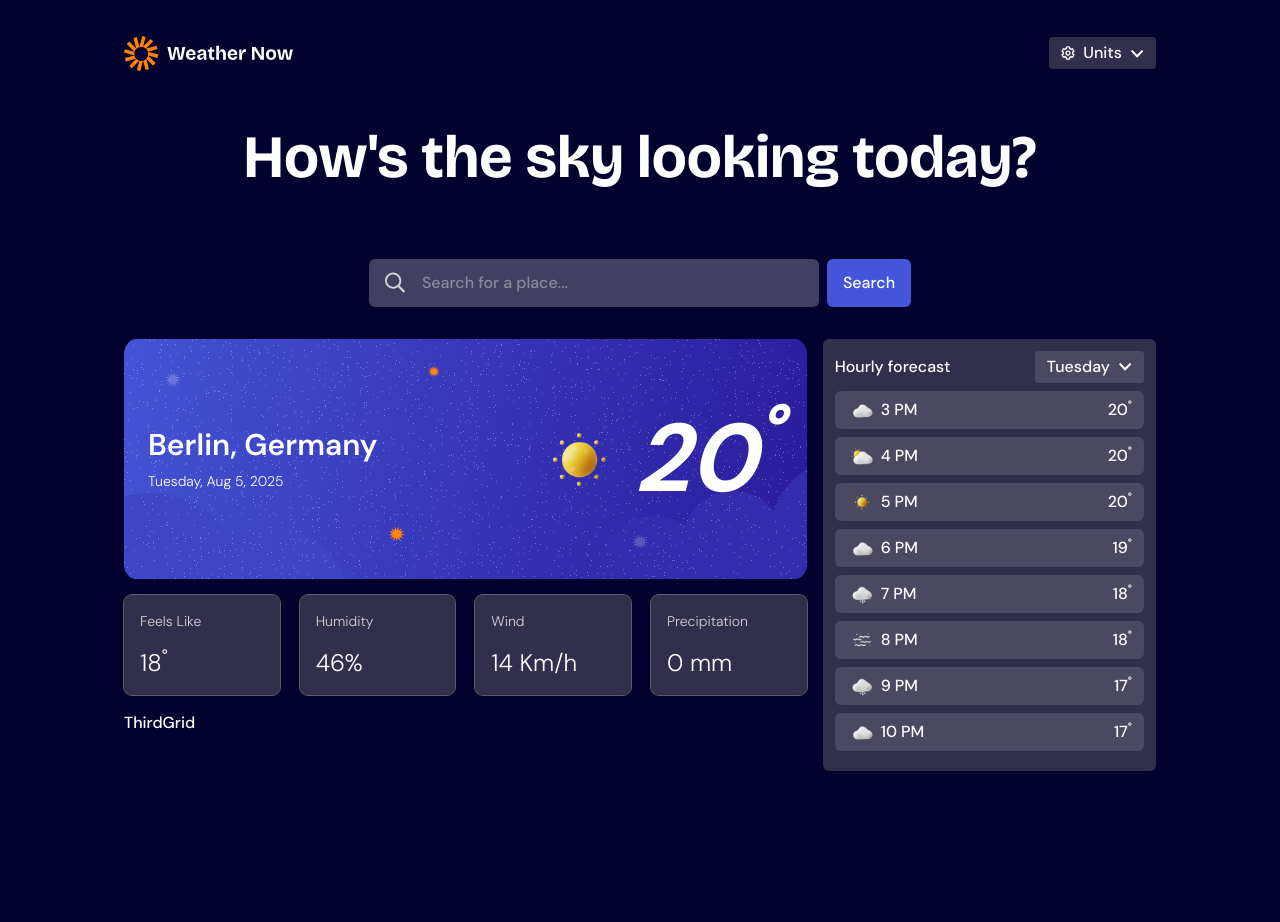
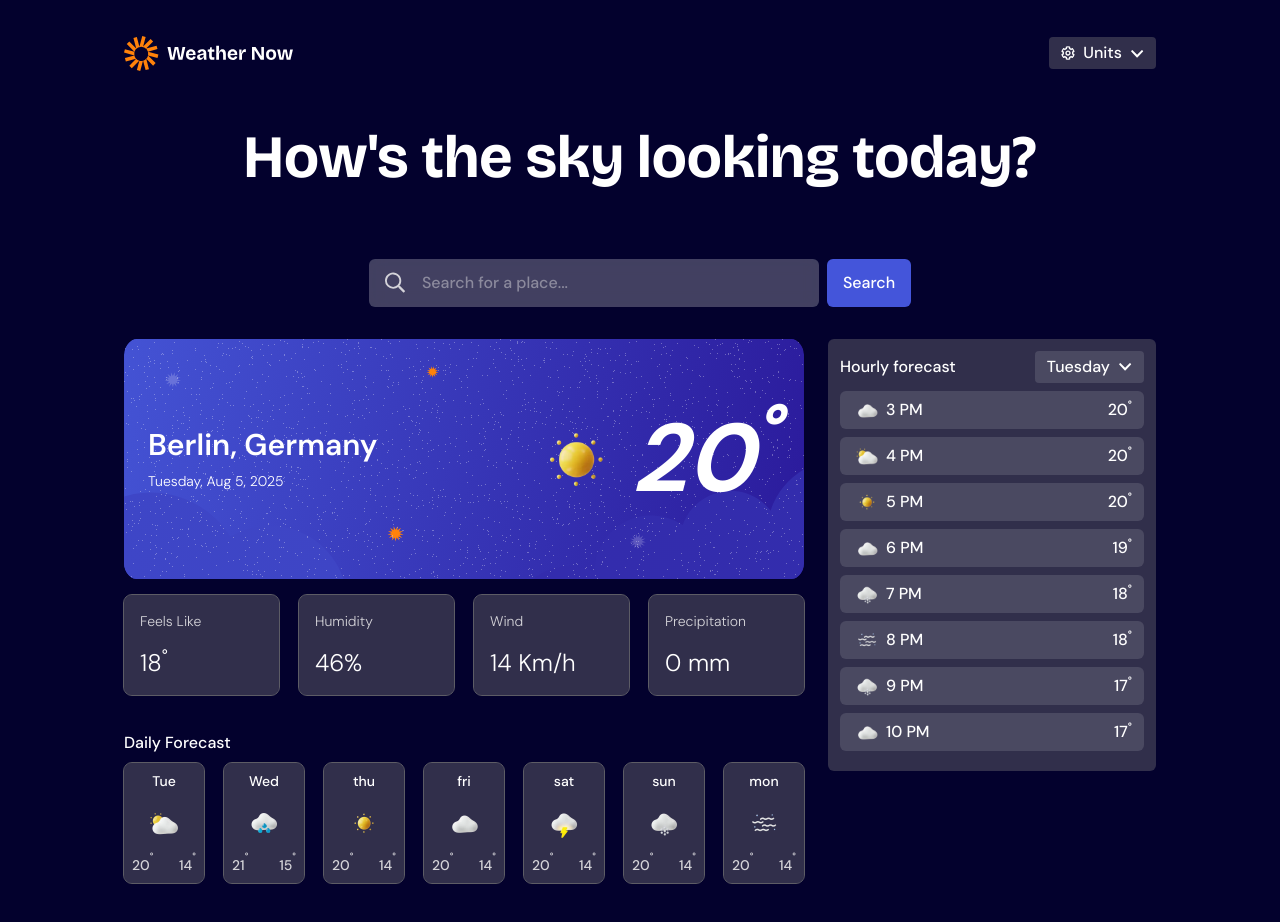
Before and after one commit to Bensaxxy/Weather-app, a Next.js app: page / in a window 1280 px wide. Shown: the top 922 px of the page. Before the commit the page ends 800 px from the top, so only its background shows below. Built offline with nearby package versions, Linux system fonts and the light colour scheme.

Commit message:
done with the interface of the ThirdGrid component

```diff
--- a/app/weatherContainer/AllGrid.tsx
+++ b/app/weatherContainer/AllGrid.tsx
@@ -6,15 +6,17 @@ import FourthGrid from "./FourthGrid";
 
 const AllGrid = () => {
   return (
-    <div className=" grid grid-cols-1 lg:grid-cols-3 gap-4">
+    <div className=" grid grid-cols-1 lg:grid-cols-3 gap-6">
       <div className=" col-span-2">
-        <div className=" grid gap-4">
+        <div className="grid gap-4">
           <FirstGrid />
           <SecondGrid />
           <ThirdGrid />
         </div>
       </div>
-      <FourthGrid />
+      <div className="row-span-3">
+        <FourthGrid />
+      </div>
     </div>
   );
 };
--- a/app/weatherContainer/SecondGrid.tsx
+++ b/app/weatherContainer/SecondGrid.tsx
@@ -2,7 +2,7 @@ import React from "react";
 
 const SecondGrid = () => {
   return (
-    <div className=" grid grid-cols-2 md:grid-cols-4 gap-5">
+    <div className=" grid grid-cols-2 md:grid-cols-4 gap-3 md:gap-5">
       {/* first */}
       <div className=" bg-neutral-700 rounded-lg p-4 outline outline-neutral-500/80">
         <p className=" font-[300] text-sm md:text-md text-neutral-200">
--- a/app/weatherContainer/ThirdGrid.tsx
+++ b/app/weatherContainer/ThirdGrid.tsx
@@ -1,7 +1,155 @@
+import Image from "next/image";
 import React from "react";
 
 const ThirdGrid = () => {
-  return <div>ThirdGrid</div>;
+  return (
+    <div className=" mt-5">
+      <h1>Daily Forecast</h1>
+      <div className=" grid grid-cols-3 md:grid-cols-7 gap-3 md:gap-5 mt-2">
+        {/* 1st week */}
+        <div className="bg-neutral-700 py-2 px-2 flex flex-col justify-center items-center text-center gap-3 outline outline-neutral-500/80 rounded-lg">
+          <h1 className=" text-sm font-[500] text-neutral-0">Tue</h1>
+          <Image
+            src="/images/icon-partly-cloudy.webp"
+            width={40}
+            height={40}
+            alt="overcast"
+          />
+          <div className=" flex justify-between items-center w-full">
+            <span className=" flex text-sm font-[500] text-neutral-200">
+              <p>20</p>
+              <sub>°</sub>
+            </span>
+            <span className=" flex text-sm font-[500] text-neutral-200">
+              <p>14</p>
+              <sub>°</sub>
+            </span>
+          </div>
+        </div>
+
+        {/* 2nd week */}
+        <div className="bg-neutral-700 py-2 px-2 flex flex-col justify-center items-center text-center gap-3 outline outline-neutral-500/80 rounded-lg">
+          <h1 className=" text-sm font-[500] text-neutral-0">Wed</h1>
+          <Image
+            src="/images/icon-rain.webp"
+            width={40}
+            height={40}
+            alt="overcast"
+          />
+          <div className=" flex justify-between items-center w-full">
+            <span className=" flex text-sm font-[500] text-neutral-200">
+              <p>21</p>
+              <sub>°</sub>
+            </span>
+            <span className=" flex text-sm font-[500] text-neutral-200">
+              <p>15</p>
+              <sub>°</sub>
+            </span>
+          </div>
+        </div>
+        {/* 1st week */}
+        <div className="bg-neutral-700 py-2 px-2 flex flex-col justify-center items-center text-center gap-3 outline outline-neutral-500/80 rounded-lg">
+          <h1 className=" text-sm font-[500] text-neutral-0">thu</h1>
+          <Image
+            src="/images/icon-sunny.webp"
+            width={40}
+            height={40}
+            alt="overcast"
+          />
+          <div className=" flex justify-between items-center w-full">
+            <span className=" flex text-sm font-[500] text-neutral-200">
+              <p>20</p>
+              <sub>°</sub>
+            </span>
+            <span className=" flex text-sm font-[500] text-neutral-200">
+              <p>14</p>
+              <sub>°</sub>
+            </span>
+          </div>
+        </div>
+        {/* 1st week */}
+        <div className="bg-neutral-700 py-2 px-2 flex flex-col justify-center items-center text-center gap-3 outline outline-neutral-500/80 rounded-lg">
+          <h1 className=" text-sm font-[500] text-neutral-0">fri</h1>
+          <Image
+            src="/images/icon-overcast.webp"
+            width={40}
+            height={40}
+            alt="overcast"
+          />
+          <div className=" flex justify-between items-center w-full">
+            <span className=" flex text-sm font-[500] text-neutral-200">
+              <p>20</p>
+              <sub>°</sub>
+            </span>
+            <span className=" flex text-sm font-[500] text-neutral-200">
+              <p>14</p>
+              <sub>°</sub>
+            </span>
+          </div>
+        </div>
+        {/* 1st week */}
+        <div className="bg-neutral-700 py-2 px-2 flex flex-col justify-center items-center text-center gap-3 outline outline-neutral-500/80 rounded-lg">
+          <h1 className=" text-sm font-[500] text-neutral-0">sat</h1>
+          <Image
+            src="/images/icon-storm.webp"
+            width={40}
+            height={40}
+            alt="overcast"
+          />
+          <div className=" flex justify-between items-center w-full">
+            <span className=" flex text-sm font-[500] text-neutral-200">
+              <p>20</p>
+              <sub>°</sub>
+            </span>
+            <span className=" flex text-sm font-[500] text-neutral-200">
+              <p>14</p>
+              <sub>°</sub>
+            </span>
+          </div>
+        </div>
+        {/* 1st week */}
+        <div className="bg-neutral-700 py-2 px-2 flex flex-col justify-center items-center text-center gap-3 outline outline-neutral-500/80 rounded-lg">
+          <h1 className=" text-sm font-[500] text-neutral-0">sun</h1>
+          <Image
+            src="/images/icon-snow.webp"
+            width={40}
+            height={40}
+            alt="overcast"
+          />
+          <div className=" flex justify-between items-center w-full">
+            <span className=" flex text-sm font-[500] text-neutral-200">
+              <p>20</p>
+              <sub>°</sub>
+            </span>
+            <span className=" flex text-sm font-[500] text-neutral-200">
+              <p>14</p>
+              <sub>°</sub>
+            </span>
+          </div>
+        </div>
+        {/* 7th week */}
+        <div className="bg-neutral-700 py-2 px-2 flex flex-col justify-center items-center text-center gap-3 outline outline-neutral-500/80 rounded-lg">
+          <h1 className=" text-sm font-[500] text-neutral-0">mon</h1>
+          <Image
+            src="/images/icon-fog.webp"
+            width={40}
+            height={40}
+            alt="overcast"
+          />
+          <div className=" flex justify-between items-center w-full">
+            <span className=" flex text-sm font-[500] text-neutral-200">
+              <p>20</p>
+              <sub>°</sub>
+            </span>
+            <span className=" flex text-sm font-[500] text-neutral-200">
+              <p>14</p>
+              <sub>°</sub>
+            </span>
+          </div>
+        </div>
+      </div>
+    </div>
+  );
 };
 
 export default ThirdGrid;
```
